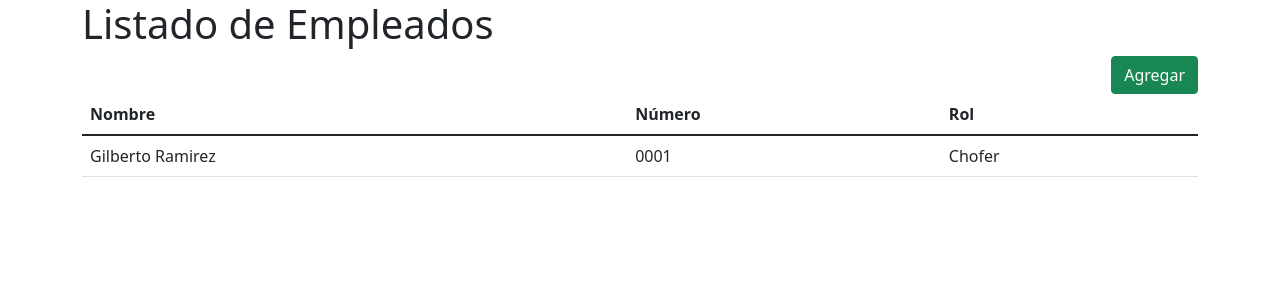
After one commit to juliocefe/monthly_salary_calculator, a Django app: page /employees/ in a window 1280 px wide. The commit adds this page. Shown: the top 300 px of the page. Run offline with Django 4.2, Linux system fonts and the light colour scheme; parts of the project's set-up code (start-up, migrations or seed data) failed here and were passed over; some libraries are stand-ins or nearby versions.

Commit message:
feature employees list view

```diff
--- a/monthly_salary_calculator/employees/urls.py
+++ b/monthly_salary_calculator/employees/urls.py
@@ -5,4 +5,6 @@ from monthly_salary_calculator.employees.views import (
 )
 
 app_name = "employees"
-urlpatterns = []
+urlpatterns = [
+    path("", EmployeesView.as_view(), name=""),
+]
--- a/monthly_salary_calculator/employees/views.py
+++ b/monthly_salary_calculator/employees/views.py
@@ -2,3 +2,7 @@ from django.shortcuts import render
 from django.views import View
 
 # Create your views here.
+class EmployeesView(View):
+
+    def get(self, request):
+        return render(request, "employees/index.html")
--- a/monthly_salary_calculator/templates/base.html
+++ b/monthly_salary_calculator/templates/base.html
@@ -50,7 +50,7 @@
                 <a class="nav-link" href="{% url 'home' %}">Home <span class="visually-hidden">(current)</span></a>
               </li>
               <li class="nav-item">
-                <a class="nav-link" href="{% url 'about' %}">About</a>
+                <a class="nav-link" href="{% url 'employees:' %}">Empleados</a>
               </li>
               {% if request.user.is_authenticated %}
                 <li class="nav-item">
--- /dev/null
+++ b/monthly_salary_calculator/templates/employees/index.html
@@ -0,0 +1,25 @@
+{% extends "base.html" %}
+
+{% block title %}{% block head_title %} Employees{% endblock %}{% endblock title %}
+
+{% block content %}
+<h1>Listado de Empleados</h1>
+
+<div class="d-flex flex-row-reverse">
+  <button type="button" class="btn btn-success">Agregar</button>
+</div>
+<table class="table table-hover">
+  <thead>
+    <th>Nombre</th>
+    <th>Número</th>
+    <th>Rol</th>
+  </thead>
+  <tbody>
+    <tr>
+      <td>Gilberto Ramirez</td>
+      <td>0001</td>
+      <td>Chofer</td>
+    </tr>
+  </tbody>
+</table>
+{% endblock %}
```
